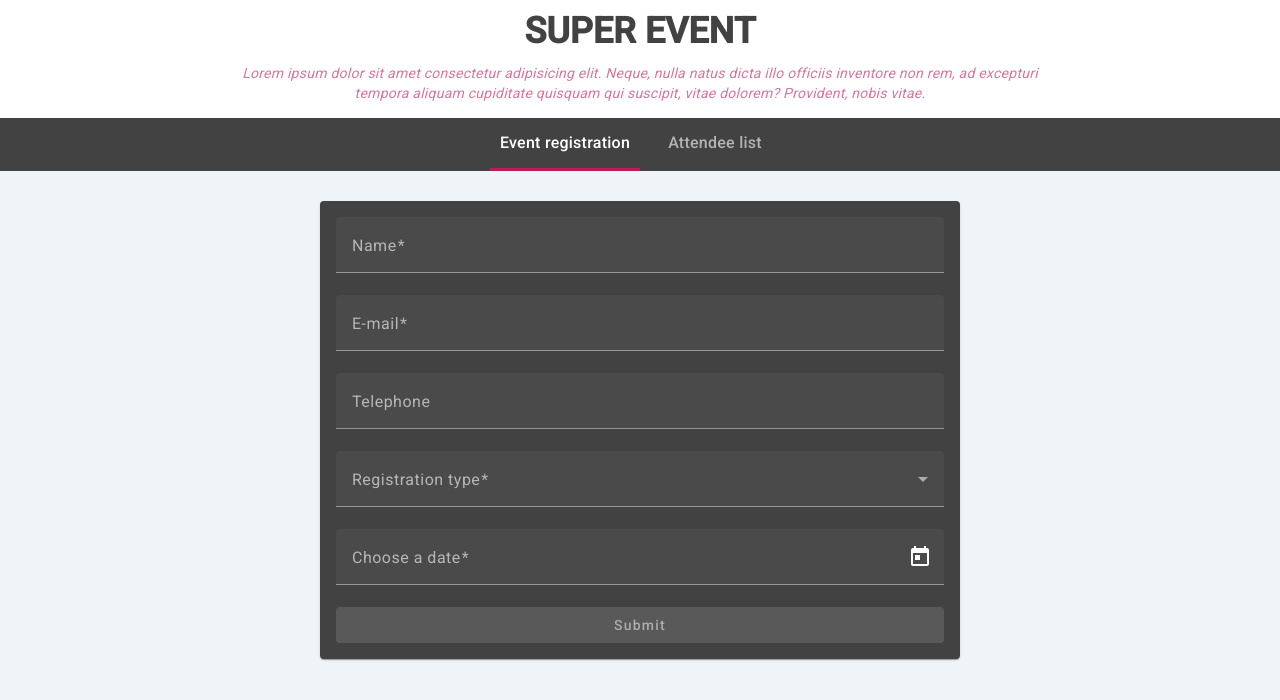
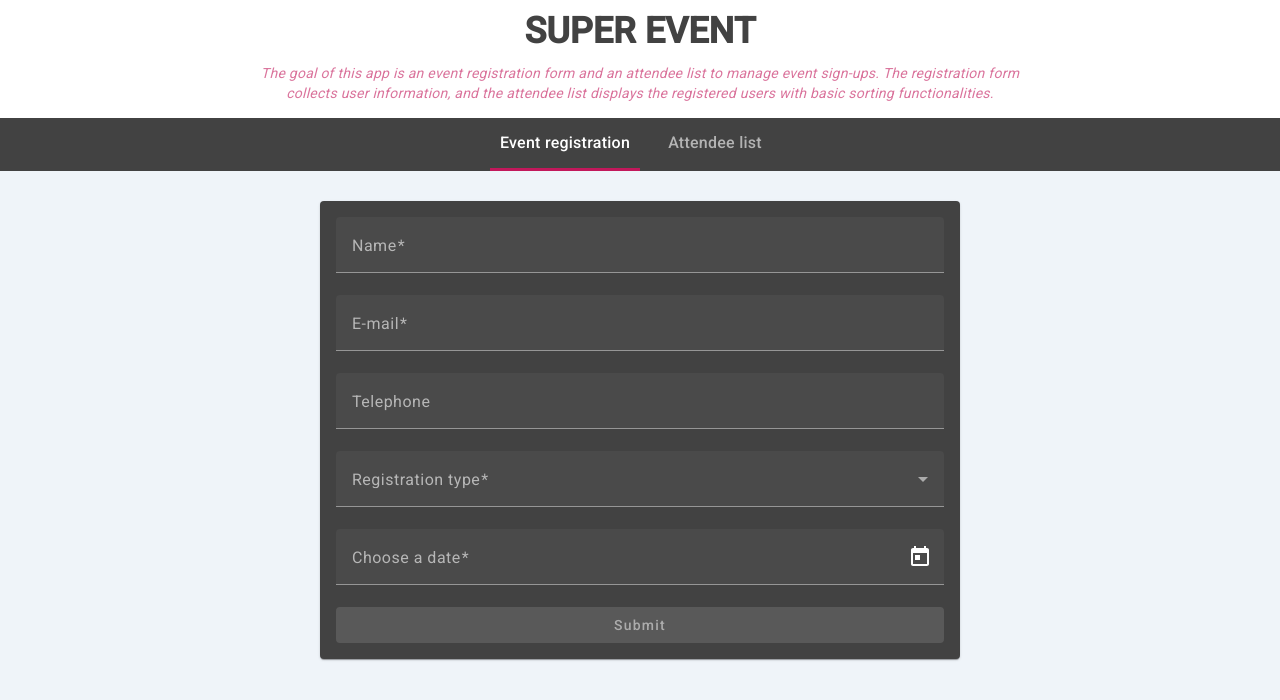
Before and after one commit to beloveddd/event, an Angular app: page /event-registration in a window 1280 px wide. Shown: the top 700 px of the page. Built offline with nearby package versions, Linux system fonts and the light colour scheme.

Commit message:
chore: code optimisation

```diff
--- a/src/app/app.component.ts
+++ b/src/app/app.component.ts
@@ -1,8 +1,10 @@
 import { CommonModule } from '@angular/common';
-import { Component } from '@angular/core';
+import { Component, inject } from '@angular/core';
 import { RouterLink, RouterOutlet } from '@angular/router';
+
 import { AppHeaderComponent } from './components/app-header/app-header.component';
 import { AppNavComponent } from './components/app-nav/app-nav.component';
+import { UsersService } from './shared/services/users.service';
 
 @Component({
   selector: 'app-root',
@@ -18,4 +20,10 @@ import { AppNavComponent } from './components/app-nav/app-nav.component';
   ]
 })
 export class AppComponent {
+
+  private _usersService = inject(UsersService);
+
+  ngOnInit() {
+    this._usersService.initUsers();
+  }
 }
--- a/src/app/components/app-header/app-header.component.html
+++ b/src/app/components/app-header/app-header.component.html
@@ -2,9 +2,8 @@
     <div class="wrapper">
         <h1>SUPER EVENT</h1>
         <div class="description">
-            Lorem ipsum dolor sit amet consectetur adipisicing elit.
-            Neque, nulla natus dicta illo officiis inventore non rem, ad excepturi tempora aliquam cupiditate quisquam qui suscipit, vitae dolorem?
-            Provident, nobis vitae.
+            The goal of this app is an event registration form and an attendee list to manage event sign-ups.
+            The registration form collects user information, and the attendee list displays the registered users with basic sorting functionalities.
         </div>
     </div>
 </div>
--- a/src/app/components/attendee-list/attendee-list.component.ts
+++ b/src/app/components/attendee-list/attendee-list.component.ts
@@ -24,7 +24,6 @@ export class AttendeeListComponent {
   private _liveAnnouncer = inject(LiveAnnouncer);
 
   ngOnInit() {
-    this._usersService.initUsers();
     this.users = new MatTableDataSource(this._usersService.users);
   }
 
--- a/src/app/components/event-registration/event-registration.component.ts
+++ b/src/app/components/event-registration/event-registration.component.ts
@@ -40,7 +40,6 @@ export class EventRegistrationComponent {
   private _usersService = inject(UsersService);
 
   ngOnInit() {
-    this._usersService.initUsers();
     this.initForm();
   }
 
--- a/src/main.ts
+++ b/src/main.ts
@@ -4,7 +4,7 @@ import { importProvidersFrom } from '@angular/core';
 import { HttpClientModule } from '@angular/common/http';
 import { provideRouter } from '@angular/router';
 
-import { routes } from './app/app-routing.module';
+import { routes } from './app/app-routes';
 import { provideNoopAnimations } from '@angular/platform-browser/animations';
 
 
```
Also changed, not shown: src/app/app-routes.ts (renamed from src/app/app-routing.module.ts, +1 -8 lines), 1 other file (tests, documents, lock files or other folders).
